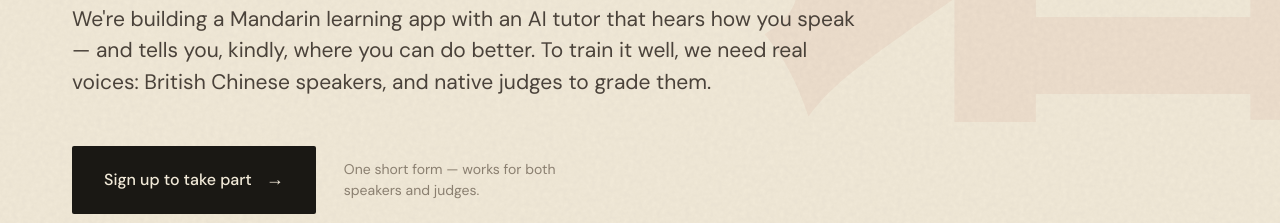
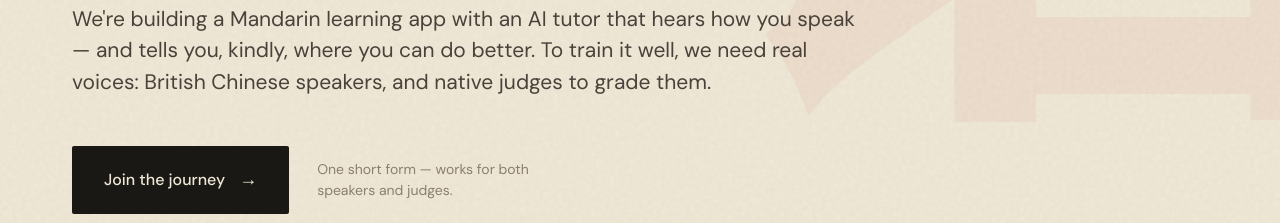
Before and after one commit to chinesewithharry/interest, a plain HTML site: page index.html in a window 1280 px wide. Shown: the part 577-800 px from the top of the page. Drawn offline with Linux system fonts and the light colour scheme.

Commit message:
Updated text
join the journey

```diff
--- a/index.html
+++ b/index.html
@@ -350,7 +350,7 @@
       <div class="cta-row">
         <!-- Replace the href below with your Google Form link -->
         <a href="https://docs.google.com/forms/d/e/1FAIpQLSdQCObBoaDeoqpX07boW_JyVwcCVWwPz2oCdA9NMJkGuuBU9g/viewform?usp=sharing&ouid=100904261630199133834" class="btn" target="_blank" rel="noopener">
-          Sign up to take part
+          Join the journey
         </a>
         <p class="cta-note">
           One short form — works for both speakers and judges.
```
